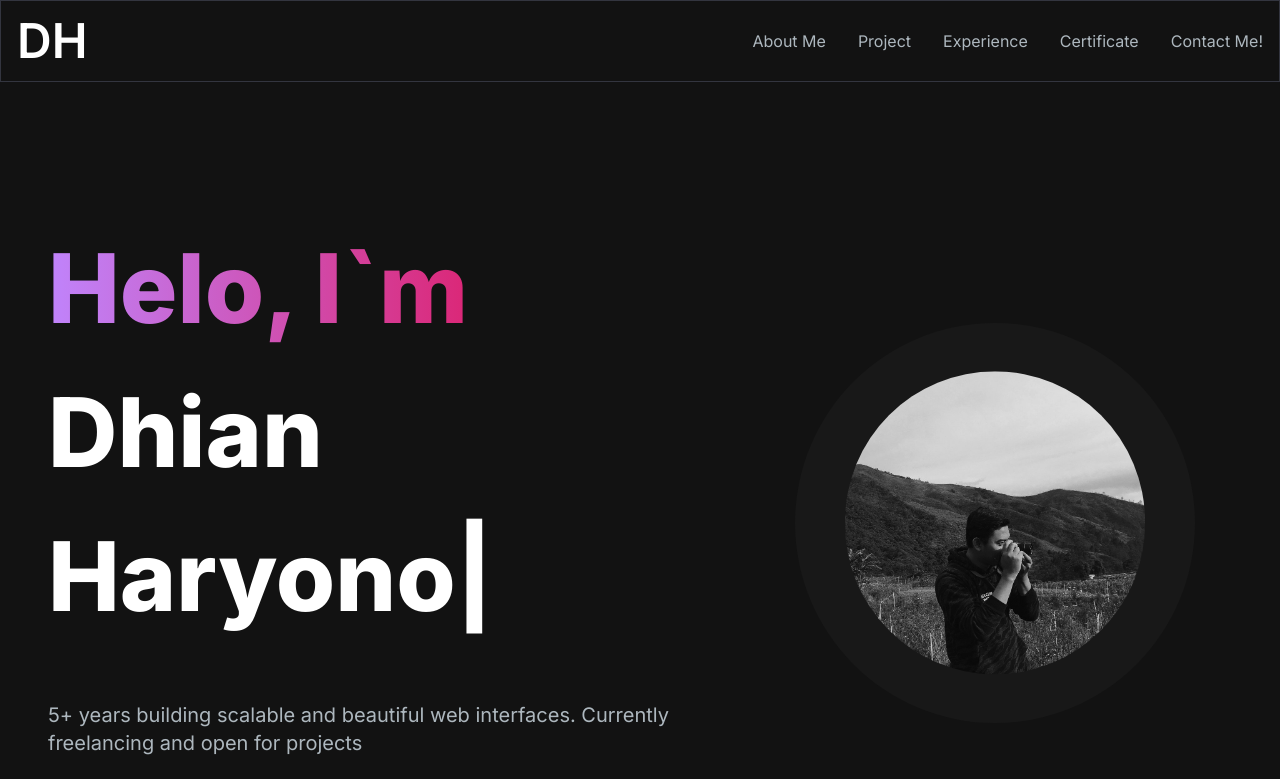
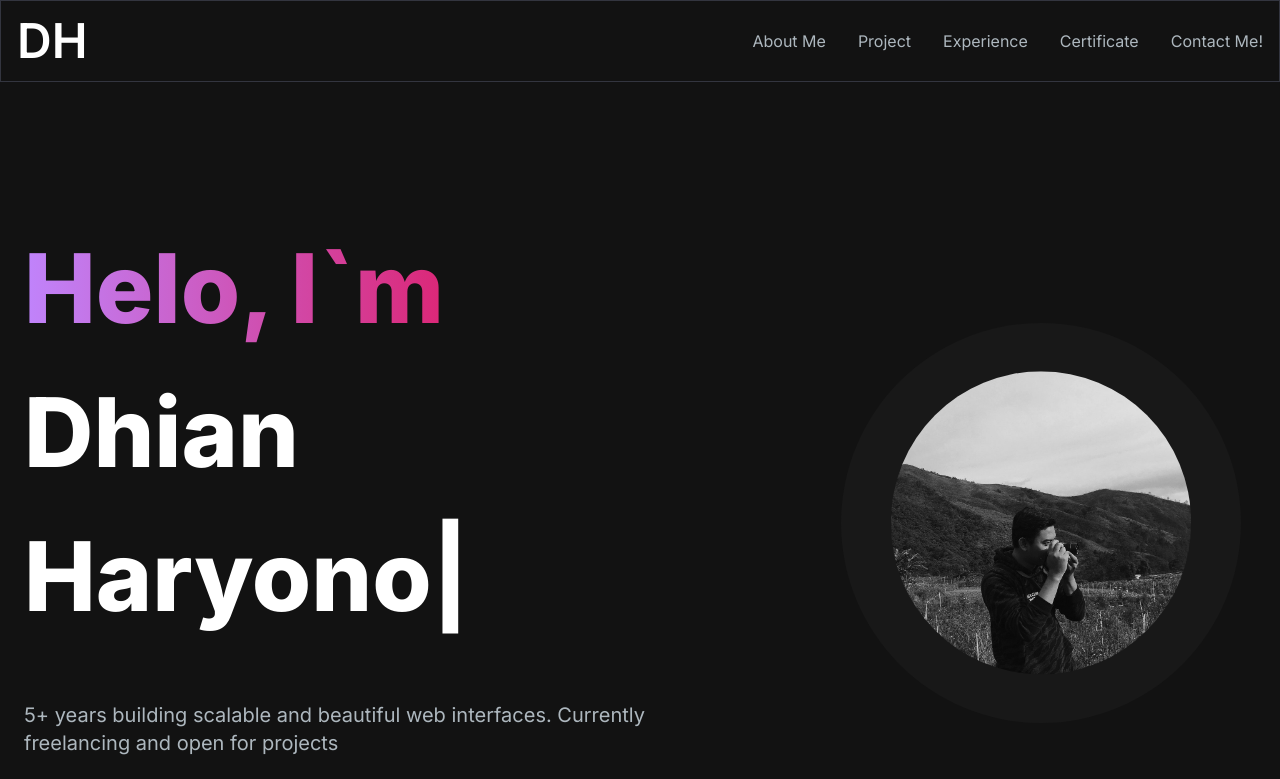
Before and after one commit to dhianharyono/Dhian-Portofolio, a Next.js app: page / in a window 1280 px wide. Shown: the top 779 px of the page. Built offline with nearby package versions, Linux system fonts and the light colour scheme.

Commit message:
feat(portofolio): adjusment ui

```diff
--- a/app/components/CertificateSection/Certificate.tsx
+++ b/app/components/CertificateSection/Certificate.tsx
@@ -95,7 +95,7 @@ const Certificate = () => {
             <div className='flex justify-center mt-8 mb-4'>
               <button
                 onClick={handleShowMore}
-                className='px-6 py-3 rounded-full text-white bg-gradient-to-br from-primary-500 to-secondary-500 hover:bg-gradient-to-tl transition-all duration-300'
+                className='px-6 py-3 rounded-full text-white bg-gradient-to-br from-primary-500 to-secondary-500 hover:from-blue-600 hover:via-primary-400 hover:to-secondary-200 transition-all duration-300'
               >
                 Show More
               </button>
--- a/app/components/HeroSection/HeroSection.jsx
+++ b/app/components/HeroSection/HeroSection.jsx
@@ -48,9 +48,9 @@ const HeroSection = () => {
           transition={{ duration: 0.5 }}
           className='col-span-5 place-self-center mt-4 lg:mt-0'
         >
-          <div className='rounded-full bg-[#181818] w-[150px] h-[150px] lg:w-[400px] lg:h-[400px] relative transition-transform duration-300 hover:scale-105'>
+          <div className='rounded-full bg-[#181818] w-[250px] h-[250px] ml-16 lg:w-[400px] lg:h-[400px] relative transition-transform duration-300 hover:scale-105'>
             <Image
-              className='absolute transform -translate-x-1/2 -translate-y-1/2 top-1/2 left-1/2 rounded-[150px]'
+              className='absolute transform -translate-x-1/2 -translate-y-1/2 top-1/2 left-1/2 rounded-[250px]'
               src={'/images/hero-image.jpg'}
               width={300}
               height={300}
--- a/app/components/Navbar/NavLink.jsx
+++ b/app/components/Navbar/NavLink.jsx
@@ -4,7 +4,7 @@ const NavLink = ({ href, title }) => {
   return (
     <Link
       href={href}
-      className='block py-2 pl-3 pr-4 text-[#ADB7BE] sm-text-xl rounded md:p-0 hover:text-white'
+      className='block py-2 pl-3 pr-4 text-[#ADB7BE] sm-text-xl rounded md:p-0 hover:text-white '
     >
       {title}
     </Link>
--- a/app/components/ProjectSection/Project.jsx
+++ b/app/components/ProjectSection/Project.jsx
@@ -61,7 +61,7 @@ const Project = () => {
           <div className='text-center mt-8'>
             <button
               onClick={handleToggleProjects}
-              className='px-6 py-3 rounded-full text-white bg-gradient-to-br from-primary-500 to-secondary-500 hover:bg-gradient-to-tl transition-all duration-300'
+              className='px-6 py-3 rounded-full text-white bg-gradient-to-br from-primary-500 to-secondary-500 hover:from-blue-600 hover:via-primary-400 hover:to-secondary-200 transition-all duration-300'
             >
               {showAllProjects ? 'Show Less' : 'Show More'}
             </button>
--- a/app/page.js
+++ b/app/page.js
@@ -12,7 +12,7 @@ export default function Home() {
   return (
     <main className='flex min-h-screen flex-col bg-[#121212]'>
       <Navbar />
-      <div className='container mt-24 mx-auto px-12 py-14'>
+      <div className='container mt-24 mx-auto px-6 py-14'>
         <HeroSection />
         <About />
         <TechStackIcons />
```
